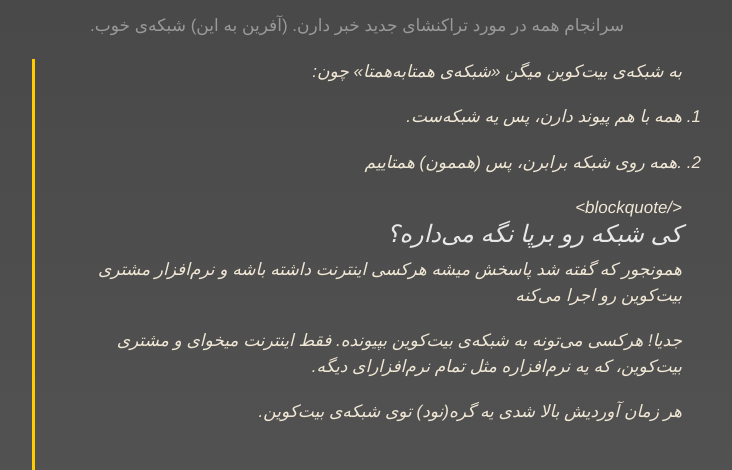
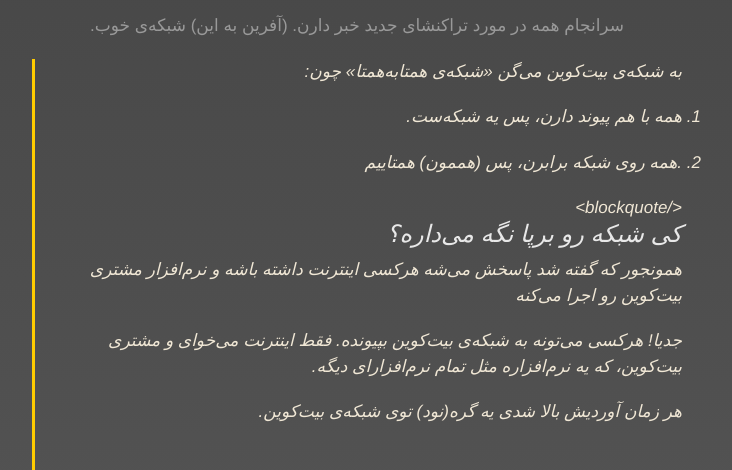
Before and after one commit to rezatajari/learnmeabitcoin, a Jekyll site: the page built from Bitcoin Network.md, in a window 1280 px wide and 1400 px high, scrolled down 3904 px, cut to the strip 0-470 px from the top of the window. Shown: the whole strip, without its empty margins (283-1015 px from the left). Built offline with Jekyll 4.4.1, drawn with Linux system fonts in a browser that asks for light colours; some web fonts are replaced; our own code applies the rules of GitHub Pages for plain Markdown files; some of the changed text lies outside the part shown.

Commit message:
niiim faseleh Bitcoin Network.md

```diff
--- a/Bitcoin Network.md
+++ b/Bitcoin Network.md
@@ -10,7 +10,7 @@
             <p><a href="#1">شبکه‌ی بیت‌کوین چیه؟</a></p>
         </li>
         <li>
-            <p><a href="#2">این شبکه چیکار میکنه؟</a></p>
+            <p><a href="#2">این شبکه چیکار می‌کنه؟</a></p>
         </li>
         <li>
             <p><a href="#3">کی شبکه رو برپا نگه می‌داره؟</a></p>
@@ -27,32 +27,32 @@
 <p>شبکه&zwnj;ی بیت&zwnj;کوین از همه&zwnj;ی کسایی تشکیل شده که نرم&zwnj;افزار بیت&zwnj;کوین، یا همون نرم&zwnj;افزار مشتری (کلاینت) بیت&zwnj;کوین رو اجرا می&zwnj;کنن.</p><br>
 <br><img style="display: block; margin-left: auto; margin-right: auto;" src="https://learnmeabitcoin.com/beginners/images/network/png/01-software_network.png" alt="" width="600" height="416" /><br>
 <p style="text-align: center;"><span style="color: #999999;">بیت&zwnj;کوین یه شبکه از آدماییه که یه برنامه&zwnj;ی کامپیوتری یکسان اجرا می&zwnj;کنن</span>.</p>
-<h2 id="2">این شبکه چیکار میکنه؟</h2><br>
+<h2 id="2">این شبکه چیکار می‌کنه؟</h2><br>
 <p>آدما (یا درست&zwnj;تر بگیم همون نرم&zwnj;افزارای مشتری&zwnj; بیت&zwnj;کوین) روی شبکه <strong>با هم حرف می&zwnj;زنن.</strong></p>
 <br><img style="display: block; margin-left: auto; margin-right: auto;" src="https://learnmeabitcoin.com/beginners/images/network/png/02-software_network_talking.png" alt="" width="600" height="433" /><br>
 <p style="text-align: center;"><span style="color: #999999;">خیلی اجتماعی</span></p>
 
-<p>منظورم از &laquo;با هم حرف می&zwnj;زنن&raquo; اینه که اطلاعاتی در مورد اینکه جاهای دیگه&zwnj;ی شبکه چی داره می&zwnj;گذره جابجا می&zwnj;کنن. این کار رو با ارسال پیام به هم انجام میدن.<br />برای نمونه، یه پیام می&zwnj;تونه <strong>دانشی در مورد یه تراکنش جدید</strong> باشه.</p>
+<p>منظورم از &laquo;با هم حرف می&zwnj;زنن&raquo; اینه که اطلاعاتی در مورد اینکه جاهای دیگه&zwnj;ی شبکه چی داره می&zwnj;گذره جابجا می&zwnj;کنن. این کار رو با ارسال پیام به هم انجام می‌دن<br />برای نمونه، یه پیام می&zwnj;تونه <strong>دانشی در مورد یه تراکنش جدید</strong> باشه.</p>
 <p style="text-align: center;"><img src="https://learnmeabitcoin.com/beginners/images/network/png/03-software_network_talking_transaction.png" alt="" width="600" height="452" />.<br /><span style="color: #999999;">همرسانی اطلاعات در مورد تراکنش&zwnj;های جدید</span></p>
 <p>همرسانی اطلاعات (مانند تراکنش&zwnj;ها) چیزیه که می&zwnj;ذاره همه روی شبکه بتونن بروز بمونن، که خیلی مهمه اگر بخوای یه ارز دیجیتالی روی اینترنت اجرا کنی.</p>
 <br><img style="display: block; margin-left: auto; margin-right: auto;" src="https://learnmeabitcoin.com/beginners/images/network/png/04-software_network_talking_transaction_consensus.png" alt="" width="600" height="400" /><br><p style="text-align: center;"><span style="color: #999999;">سرانجام همه در مورد تراکنشای جدید خبر دارن. (آفرین به این) شبکه&zwnj;ی خوب.</span></p>
 <blockquote>
-<p>به شبکه&zwnj;ی بیت&zwnj;کوین میگن &laquo;شبکه&zwnj;ی همتابه&zwnj;همتا&raquo; چون:<p/>
+<p>به شبکه&zwnj;ی بیت&zwnj;کوین می‌گن &laquo;شبکه&zwnj;ی همتابه&zwnj;همتا&raquo; چون:<p/>
 <ol>
   <li><p>همه با هم پیوند دارن، پس یه شبکه&zwnj;ست.</p></li>
  <li><p>.همه روی شبکه برابرن، پس (هممون) همتاییم</p></li>
 </ol>
 </blockquote>
 <h2 id="3">کی شبکه رو برپا نگه می&zwnj;داره؟</h2>
-<p>همونجور که گفته شد پاسخش میشه هرکسی اینترنت داشته باشه و نرم&zwnj;افزار مشتری بیت&zwnj;کوین رو اجرا می&zwnj;کنه</p>
-<p>جدیا! هرکسی می&zwnj;تونه به شبکه&zwnj;&zwnj;ی بیت&zwnj;کوین بپیونده. فقط اینترنت میخوای و مشتری بیت&zwnj;کوین، که یه نرم&zwnj;افزاره مثل تمام نرم&zwnj;افزارای دیگه.</p>
+<p>همونجور که گفته شد پاسخش می‌شه هرکسی اینترنت داشته باشه و نرم&zwnj;افزار مشتری بیت&zwnj;کوین رو اجرا می&zwnj;کنه</p>
+<p>جدیا! هرکسی می&zwnj;تونه به شبکه&zwnj;&zwnj;ی بیت&zwnj;کوین بپیونده. فقط اینترنت می‌خوای و مشتری بیت&zwnj;کوین، که یه نرم&zwnj;افزاره مثل تمام نرم&zwnj;افزارای دیگه.</p>
 <p>هر زمان آوردیش بالا شدی یه گره(نود) توی شبکه&zwnj;ی بیت&zwnj;کوین.</p>
 <br><img style="display: block; margin-left: auto; margin-right: auto;" src="https://learnmeabitcoin.com/beginners/images/network/png/05-nodes_network.png" alt="" width="600" height="416" /><br />
 <p style="text-align: center;"> گره - یه راهِ یه خورده فشرده&zwnj;تر گفتن &laquo;یکی که نرم&zwnj;افزار مشتری بیت&zwnj;کوین بالا آورده و تو شبکه اطلاعات پخش می&zwnj;کنه&raquo;.</p>
 <h2 id="4">چطوری می&zwnj;تونم به شبکه بپیوندم؟</h2>
   <p>این شد حرف!<p/>
   <p>تنها کاری که باید بکنی اینه که نرم&zwnj;افزار مشتری بیت&zwnj;کوین رو دانلود کنی و اجرا کنی.</p>
-  <p>مشتری رو که اجرا کردی به بقیه گره&zwnj;ها وصل میشه و شروع میکنه دانلود کردن یه کپی از کل زنجیره&zwnj;بلوک(فایلی که تمام تراکنشا توشه)بعدش مشتریت تراکنشا رو از دیگر گره&zwnj;ها میگیره و خودش تو شبکه پخش می&zwnj;کنه.</p>
+  <p>مشتری رو که اجرا کردی به بقیه گره&zwnj;ها وصل می‌شه و شروع می‌کنه دانلود کردن یه کپی از کل زنجیره&zwnj;بلوک(فایلی که تمام تراکنشا توشه)بعدش مشتریت تراکنشا رو از دیگر گره&zwnj;ها می‌گیره و خودش تو شبکه پخش می&zwnj;کنه.</p>
 <p>شاباش! الان دیگه یه گره روی شبکه&zwnj;ی بیت&zwnj;کوین شدی.</p>
 
   <br>
```
